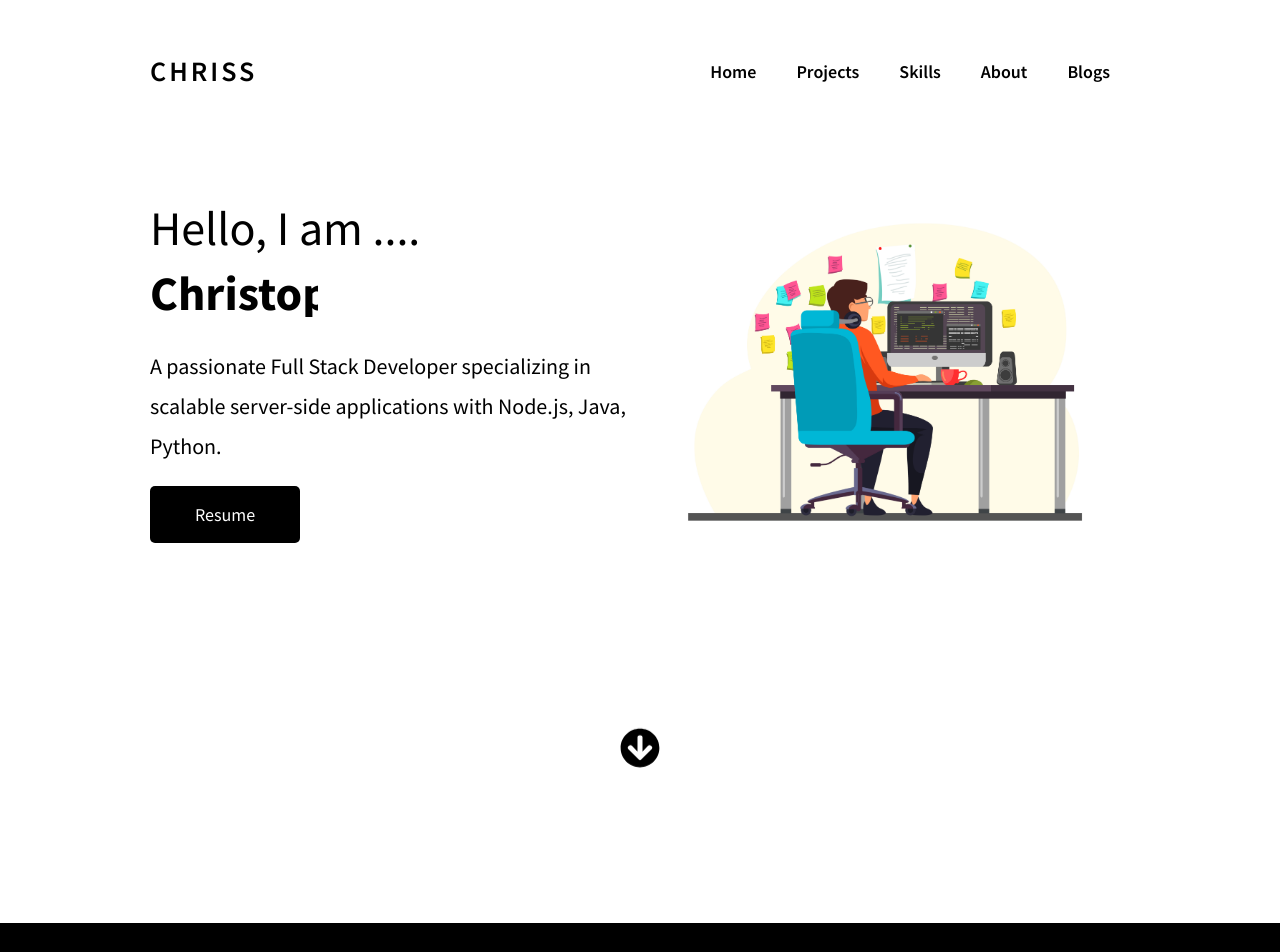
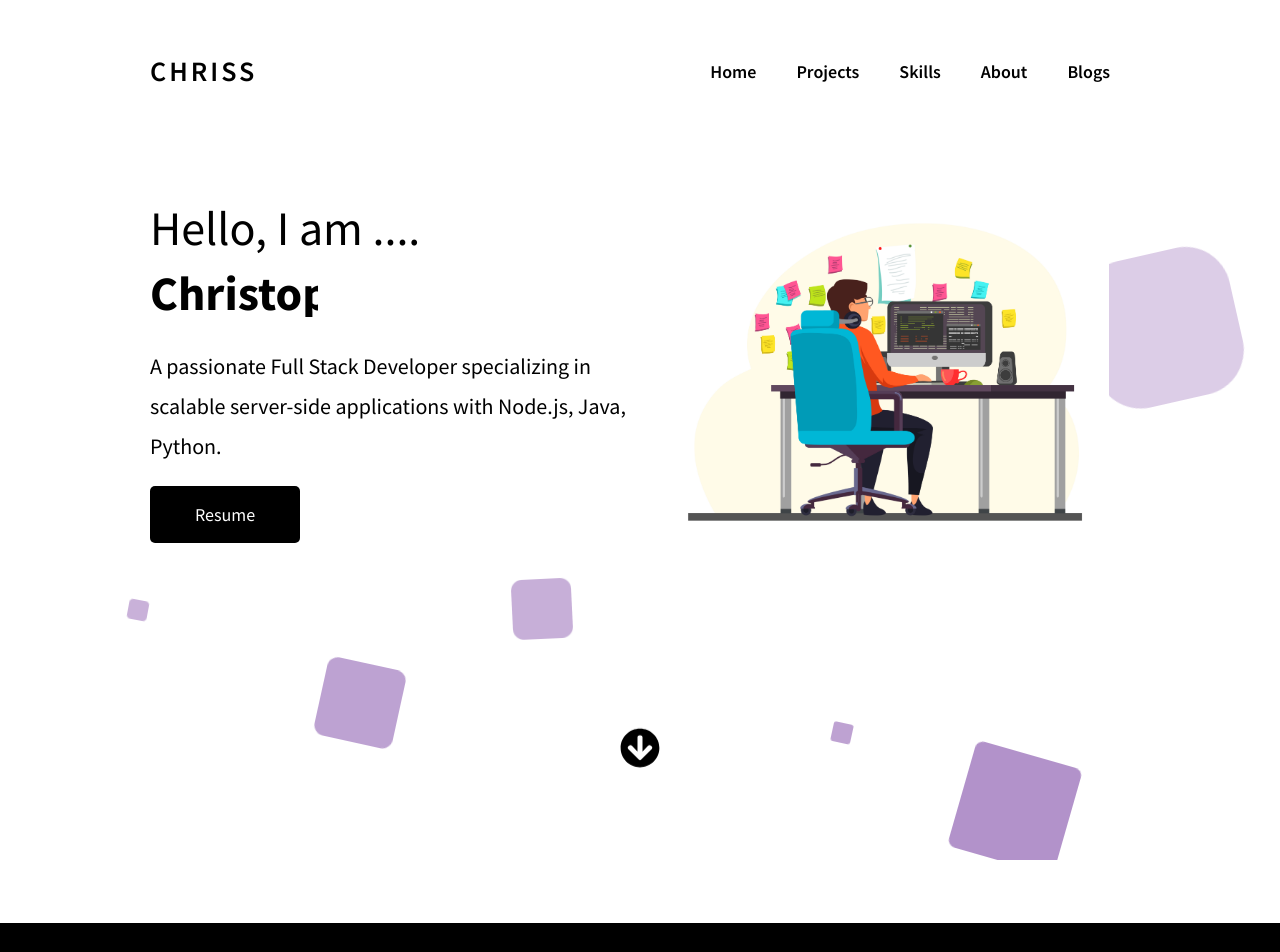
Before and after one commit to Theknighttron/Portfolio, a Next.js app: page / in a window 1280 px wide. Shown: the top 952 px of the page. Built offline with nearby package versions, Linux system fonts and the light colour scheme.

Commit message:
Add background animation on the landing page

```diff
--- a/pages/index.jsx
+++ b/pages/index.jsx
@@ -17,6 +17,21 @@ function Home() {
             </Head>
 
             <Navbar />
+
+            <div class="area">
+                <ul class="circles">
+                    <li></li>
+                    <li></li>
+                    <li></li>
+                    <li></li>
+                    <li></li>
+                    <li></li>
+                    <li></li>
+                    <li></li>
+                    <li></li>
+                    <li></li>
+                </ul>
+            </div>
 
             <section id="home" className="hero mb-12">
                 <div className="container">
--- a/styles/app.scss
+++ b/styles/app.scss
@@ -157,3 +157,171 @@ body {
 		padding-bottom: 10px;
 	}
 }
+
+
+
+
+/*Start Animations*/
+@-webkit-keyframes animatetop {
+	from {
+		top: -300px;
+		opacity: 0;
+	}
+	to {
+		top: 0;
+		opacity: 1;
+	}
+}
+@keyframes animatetop {
+	from {
+		top: -300px;
+		opacity: 0;
+	}
+	to {
+		top: 0;
+		opacity: 1;
+	}
+}
+@-webkit-keyframes zoomIn {
+	0% {
+		opacity: 0;
+		-webkit-transform: scale3d(0.3, 0.3, 0.3);
+		transform: scale3d(0.3, 0.3, 0.3);
+	}
+	50% {
+		opacity: 1;
+	}
+}
+@keyframes zoomIn {
+	0% {
+		opacity: 0;
+		-webkit-transform: scale3d(0.3, 0.3, 0.3);
+		transform: scale3d(0.3, 0.3, 0.3);
+	}
+	50% {
+		opacity: 1;
+	}
+}
+/*End Animations*/
+/*
+-- Start BackGround Animation
+*/
+.area {
+	background: white;
+	width: 100%;
+	height: 100vh;
+	position: absolute;
+	z-index: -1;
+}
+
+.circles {
+	position: absolute;
+	top: 0;
+	left: 0;
+	width: 100%;
+	height: 96%;
+	overflow: hidden;
+}
+
+.circles li {
+	position: absolute;
+	display: block;
+	list-style: none;
+	width: 20px;
+	height: 20px;
+	background: rgba(75, 0, 130, 0.5);
+	animation: animate 25s linear infinite;
+	bottom: -150px;
+}
+
+.circles li:nth-child(1) {
+	left: 25%;
+	width: 80px;
+	height: 80px;
+	animation-delay: 0s;
+}
+
+.circles li:nth-child(2) {
+	left: 10%;
+	width: 20px;
+	height: 20px;
+	animation-delay: 2s;
+	animation-duration: 12s;
+}
+
+.circles li:nth-child(3) {
+	left: 70%;
+	width: 20px;
+	height: 20px;
+	animation-delay: 4s;
+}
+
+.circles li:nth-child(4) {
+	left: 40%;
+	width: 60px;
+	height: 60px;
+	animation-delay: 0s;
+	animation-duration: 18s;
+}
+
+.circles li:nth-child(5) {
+	left: 65%;
+	width: 20px;
+	height: 20px;
+	animation-delay: 0s;
+}
+
+.circles li:nth-child(6) {
+	left: 75%;
+	width: 110px;
+	height: 110px;
+	animation-delay: 3s;
+}
+
+.circles li:nth-child(7) {
+	left: 35%;
+	width: 150px;
+	height: 150px;
+	animation-delay: 7s;
+}
+
+.circles li:nth-child(8) {
+	left: 50%;
+	width: 25px;
+	height: 25px;
+	animation-delay: 15s;
+	animation-duration: 45s;
+}
+
+.circles li:nth-child(9) {
+	left: 20%;
+	width: 15px;
+	height: 15px;
+	animation-delay: 2s;
+	animation-duration: 35s;
+}
+
+.circles li:nth-child(10) {
+	left: 85%;
+	width: 150px;
+	height: 150px;
+	animation-delay: 0s;
+	animation-duration: 11s;
+}
+
+@keyframes animate {
+	0% {
+		transform: translateY(0) rotate(0deg);
+		opacity: 1;
+		border-radius: 0;
+	}
+
+	100% {
+		transform: translateY(-1000px) rotate(720deg);
+		opacity: 0;
+		border-radius: 50%;
+	}
+}
+/*
+-- End BackGround Animation
+*/
```
